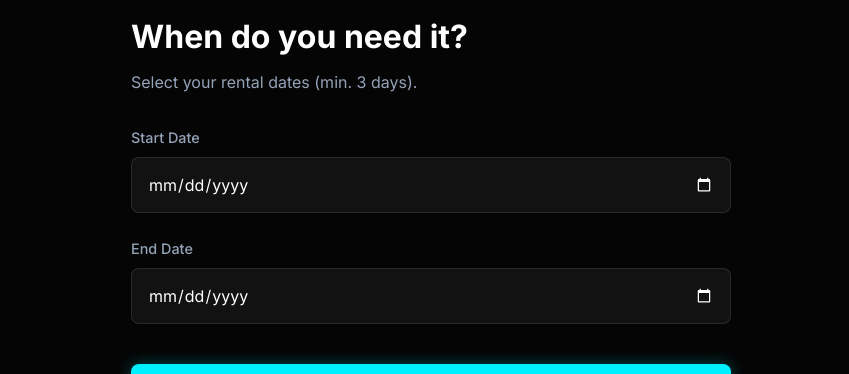
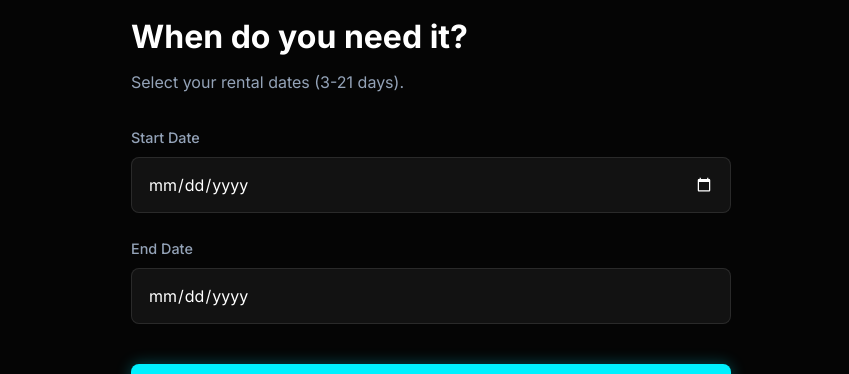
Before and after one commit to JakubJurkian/temporal-resource-allocation-system, a React (Vite) app: page /rent-bike in a window 1280 px wide. Shown: the part 231-605 px from the top of the page, without its empty margins (209-1058 px from the left). Built offline with nearby package versions, Linux system fonts and the light colour scheme; sample sign-in values are in the browser's storage.

Commit message:
feat: now user can only book abike for max 21 days

```diff
--- a/src/pages/RentBikePage/RentBikePage.tsx
+++ b/src/pages/RentBikePage/RentBikePage.tsx
@@ -64,6 +64,11 @@ const RentBikePage = () => {
 
     if (diffDays < 3) {
       setError("Minimum rental period is 3 days.");
+      return;
+    }
+
+    if (diffDays > 21) {
+      setError("Maximum rental period is 21 days.");
       return;
     }
 
--- a/src/pages/RentBikePage/components/StepDateSelection.tsx
+++ b/src/pages/RentBikePage/components/StepDateSelection.tsx
@@ -1,4 +1,4 @@
-import { useState } from "react";
+import { useState, useMemo } from "react";
 import styles from "../RentBikePage.module.scss";
 
 interface Props {
@@ -16,6 +16,25 @@ export default function StepDateSelection({
 }: Props) {
   const [error, setError] = useState("");
 
+  const today = new Date().toISOString().split("T")[0];
+
+  // Calculate dynamic limits for the END DATE input
+  // It only exists if a Start Date is selected
+  const maxEndDate = useMemo(() => {
+    if (!dates.start) return undefined;
+
+    const startDate = new Date(dates.start);
+    // Add 21 days to the selected Start Date
+    startDate.setDate(startDate.getDate() + 21);
+
+    return startDate.toISOString().split("T")[0];
+  }, [dates.start]);
+
+  const handleDateChange = (field: "start" | "end", value: string) => {
+    if (error) setError("");
+    setDates({ ...dates, [field]: value });
+  };
+
   return (
     <div className={styles.stepContainer}>
       <div className={styles.locationBanner}>
@@ -27,7 +46,7 @@ export default function StepDateSelection({
       </div>
 
       <h1>When do you need it?</h1>
-      <p className={styles.subtitle}>Select your rental dates (min. 3 days).</p>
+      <p className={styles.subtitle}>Select your rental dates (3-21 days).</p>
 
       <form onSubmit={(e) => onSubmit(e, setError)} className={styles.dateForm}>
         <div className={styles.inputGroup}>
@@ -35,9 +54,10 @@ export default function StepDateSelection({
           <input
             type="date"
             value={dates.start}
-            onChange={(e) => setDates({ ...dates, start: e.target.value })}
-            min={new Date().toISOString().split("T")[0]}
+            onChange={(e) => handleDateChange("start", e.target.value)}
+            min={today}
             className={styles.input}
+            required
           />
         </div>
 
@@ -46,9 +66,25 @@ export default function StepDateSelection({
           <input
             type="date"
             value={dates.end}
-            onChange={(e) => setDates({ ...dates, end: e.target.value })}
+            onChange={(e) => handleDateChange("end", e.target.value)}
+            min={dates.start || today}
+            max={maxEndDate}
+            disabled={!dates.start}
             className={styles.input}
+            required
           />
+          {dates.start && (
+            <span
+              style={{
+                fontSize: "0.8rem",
+                color: "#888",
+                marginTop: "4px",
+                display: "block",
+              }}
+            >
+              Max return date: {maxEndDate}
+            </span>
+          )}
         </div>
 
         {error && <div className={styles.errorBox}>⚠️ {error}</div>}
```
